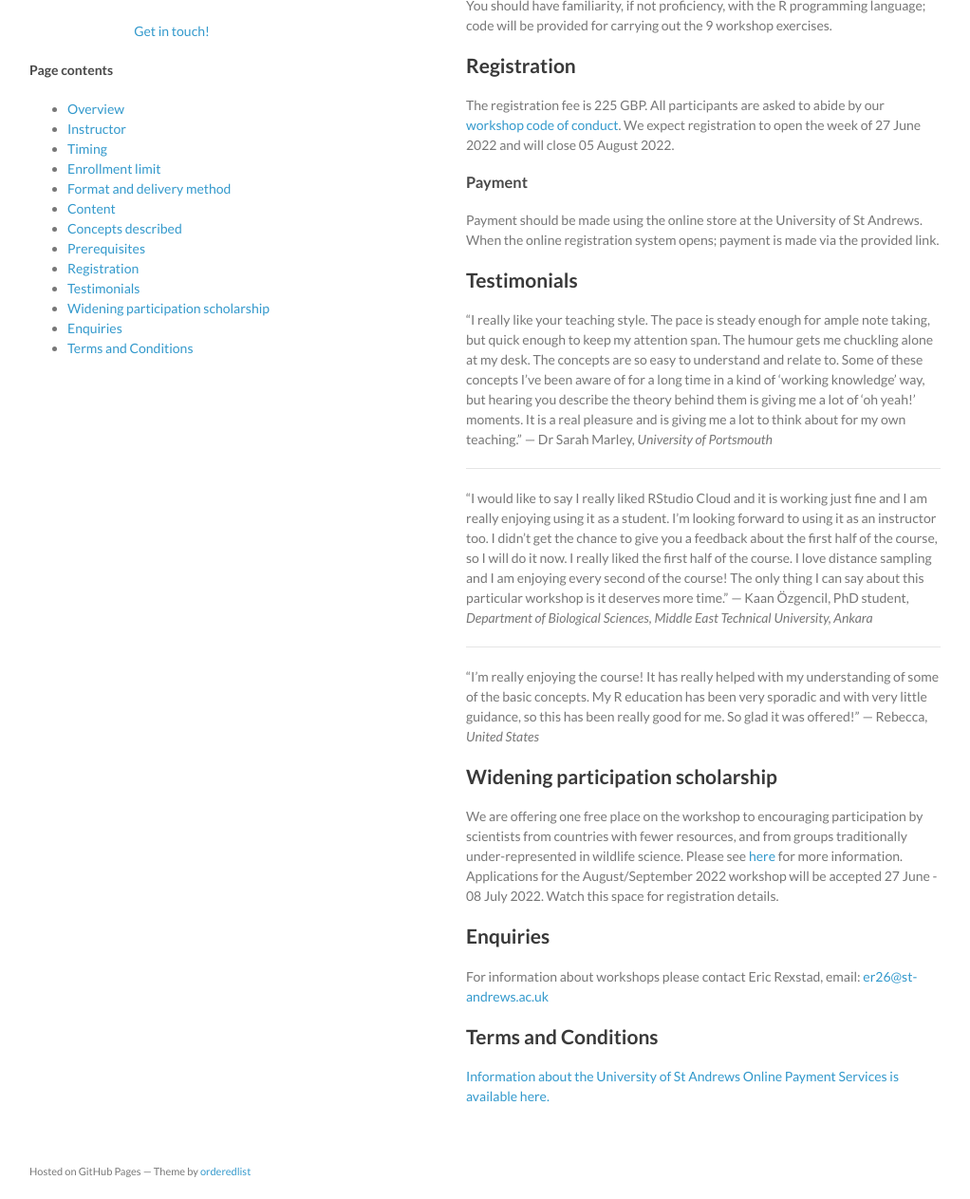
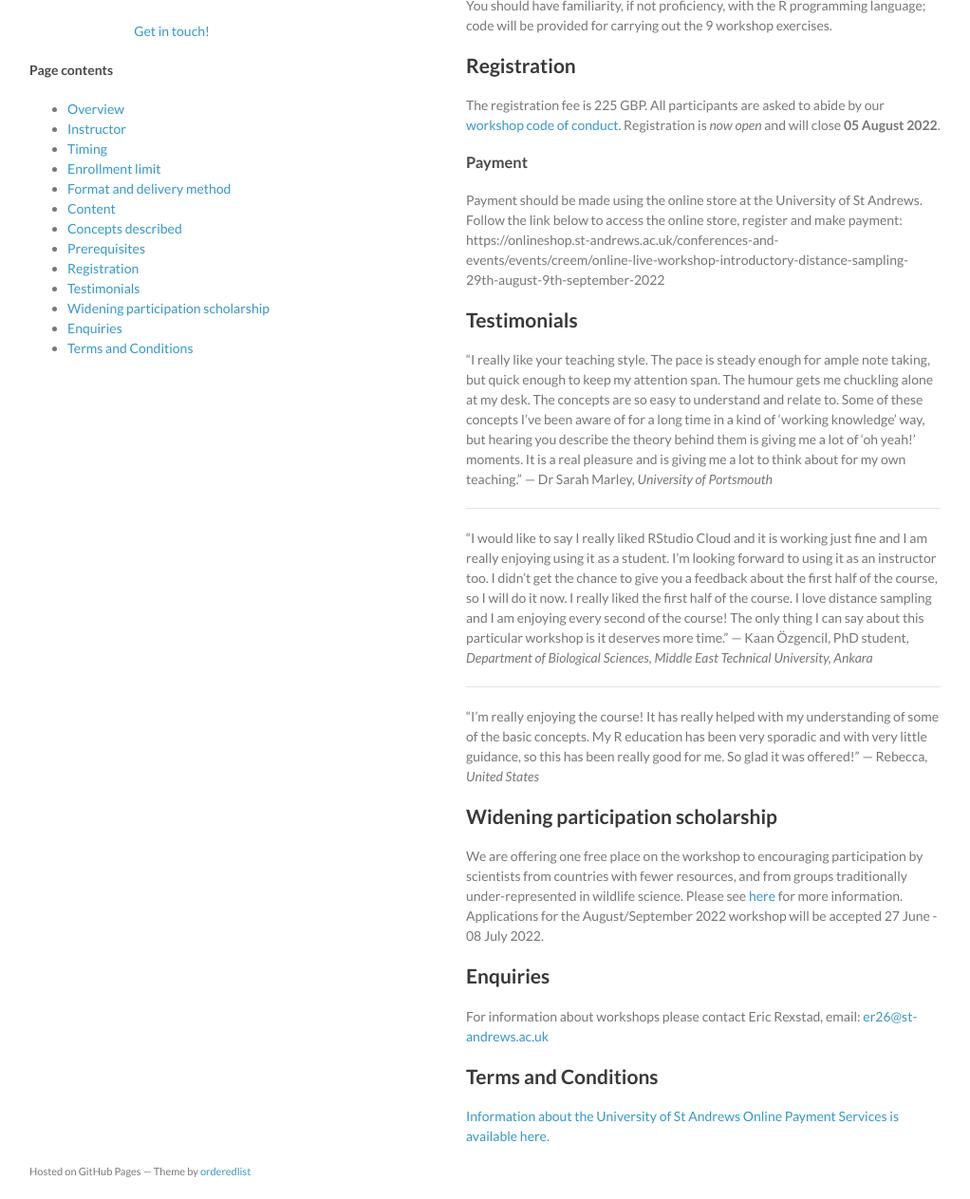
Before and after one commit to distanceworkshops/distanceworkshops.github.io, a Jekyll site: the page built from intro-aug-2022.md, in a window 1280 px wide and 1400 px high, scrolled down 1902 px, cut to the strip 137-1400 px from the top of the window. Shown: the whole strip at 95% size, without its empty margins (129-1151 px from the left). Built offline with Jekyll 4.4.1, drawn with Linux system fonts in a browser that asks for light colours.

Commit message:
link to online shop

```diff
--- a/intro-aug-2022.md
+++ b/intro-aug-2022.md
@@ -59,10 +59,12 @@ Distance sampling concepts to be discussed include:
 You should have familiarity, if not proficiency, with the R programming language; code will be provided for carrying out the 9 workshop exercises.
 
 ## Registration
-The registration fee is 225 GBP. All participants are asked to abide by our [workshop code of conduct](code-of-conduct). We expect registration to open the week of 27 June 2022 and will close 05 August 2022.
+The registration fee is 225 GBP. All participants are asked to abide by our [workshop code of conduct](code-of-conduct). Registration is *now open* and will close **05 August 2022**.
 
 ### Payment
-Payment should be made using the online store at the University of St Andrews. When the online registration system opens; payment is made via the provided link.
+Payment should be made using the online store at the University of St Andrews. Follow the link below to access the online store, register and make payment:
+https://onlineshop.st-andrews.ac.uk/conferences-and-events/events/creem/online-live-workshop-introductory-distance-sampling-29th-august-9th-september-2022
+
 ## Testimonials
 “I really like your teaching style. The pace is steady enough for ample note taking, but quick enough to keep my attention span. The humour gets me chuckling alone at my desk. The concepts are so easy to understand and relate to. Some of these concepts I’ve been aware of for a long time in a kind of ‘working knowledge’ way, but hearing you describe the theory behind them is giving me a lot of ‘oh yeah!’ moments. It is a real pleasure and is giving me a lot to think about for my own teaching.”  — Dr Sarah Marley, <em>University of Portsmouth</em>
 
@@ -76,7 +78,7 @@ Payment should be made using the online store at the University of St Andrews. W
 
 ## Widening participation scholarship
 
-We are offering one free place on the workshop to encouraging participation by scientists from countries with fewer resources, and from groups traditionally under-represented in wildlife science.  Please see [here](widening-participation) for more information.  Applications for the August/September 2022 workshop will be accepted 27 June - 08 July 2022. Watch this space for registration details.
+We are offering one free place on the workshop to encouraging participation by scientists from countries with fewer resources, and from groups traditionally under-represented in wildlife science.  Please see [here](widening-participation) for more information.  Applications for the August/September 2022 workshop will be accepted 27 June - 08 July 2022.
 
 ## Enquiries
 
```
